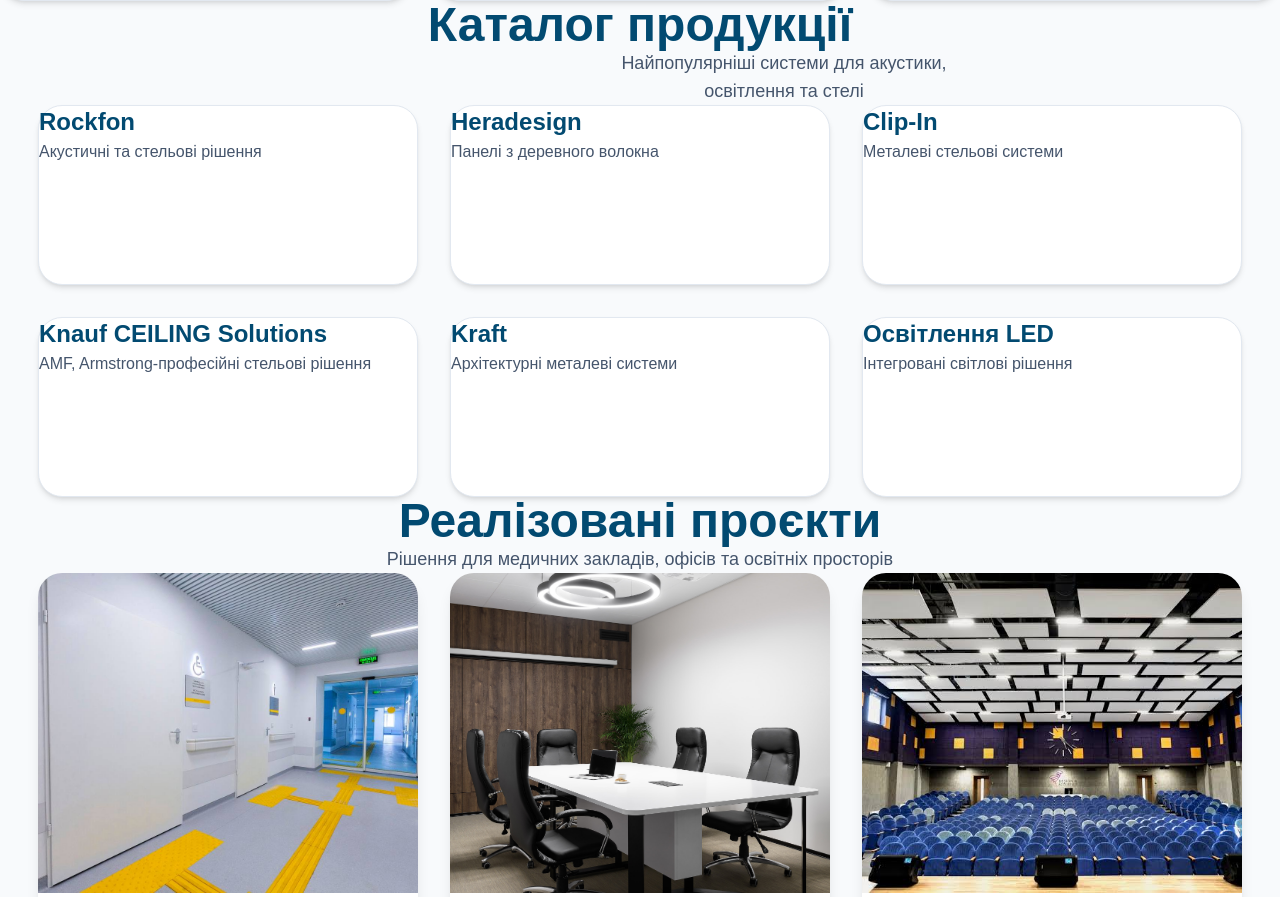
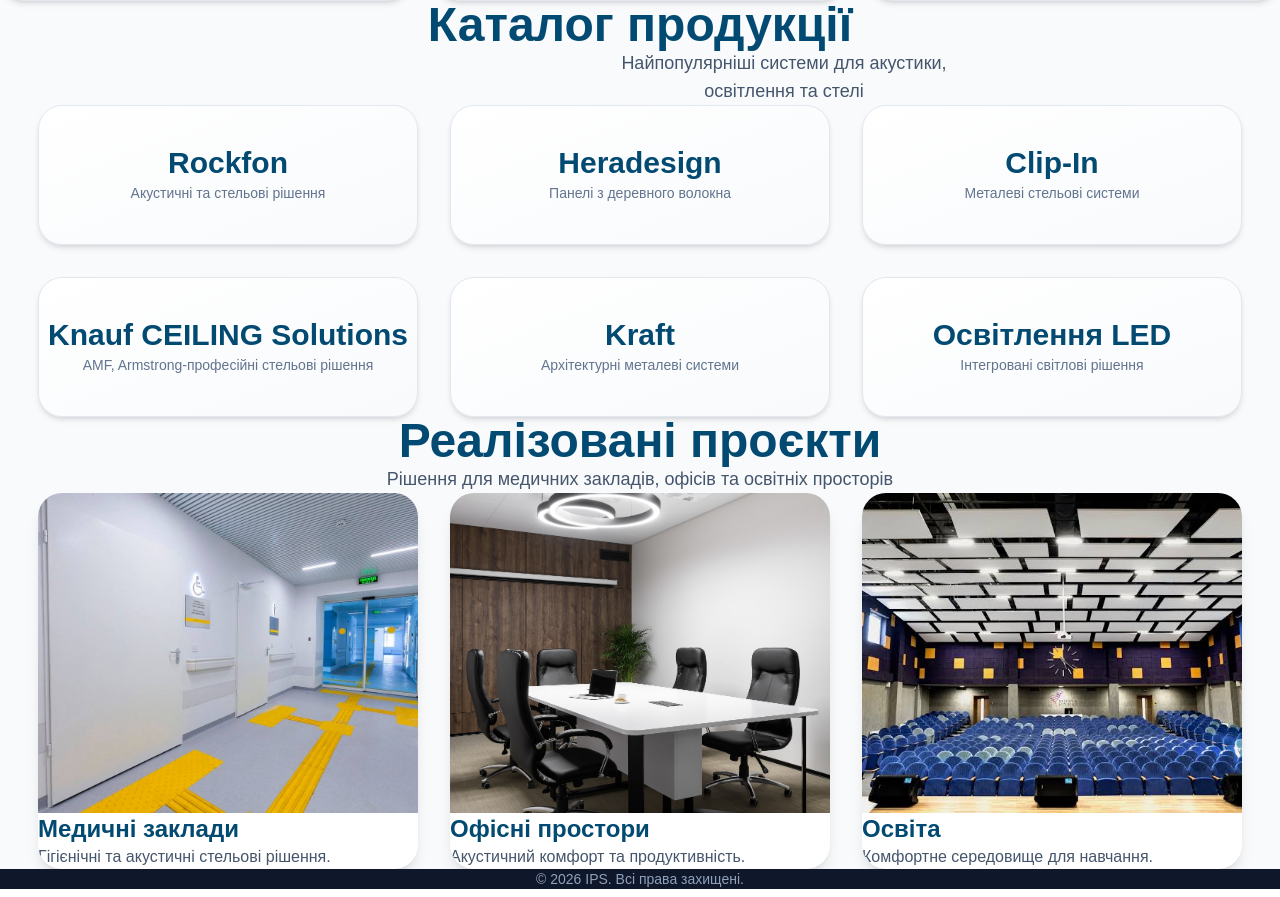
Before and after one commit to 4941598-design/ips-site, a Next.js app: page / in a window 1280 px wide. Shown: the part 1106-2003 px from the top of the page. Built offline with nearby package versions, Linux system fonts and the light colour scheme.

Commit message:
Improve products catalog cards on homepage

```diff
--- a/app/components/ProductsSection.tsx
+++ b/app/components/ProductsSection.tsx
@@ -52,15 +52,15 @@ export default function ProductsSection() {
               <a
   href={product.link}
                 key={product.name}
-                className="group block w-[380px] min-h-[180px] rounded-3xl border border-slate-200 bg-white p-8 shadow-md transition-all duration-300 hover:-translate-y-2 hover:shadow-2xl active:translate-y-1 active:shadow-md"
+                className="group flex h-[140px] w-[380px] flex-col items-center justify-center rounded-3xl border border-slate-200 bg-gradient-to-br from-white to-slate-50 p-8 text-center shadow-md transition-all duration-300 hover:-translate-y-2 hover:scale-[1.03] hover:border-sky-300 hover:shadow-2xl active:translate-y-1 active:shadow-md"
               >
 
 
-                <h3 className="text-2xl font-bold text-sky-900">
+                <h3 className="text-3xl font-bold text-sky-900 transition-colors duration-300 group-hover:text-sky-700">
                   {product.name}
                 </h3>
 
-                <p className="mt-3 leading-7 text-slate-600">
+                <p className="mt-2 text-sm leading-6 text-slate-500">
                   {product.type}
                 </p>
 
```
